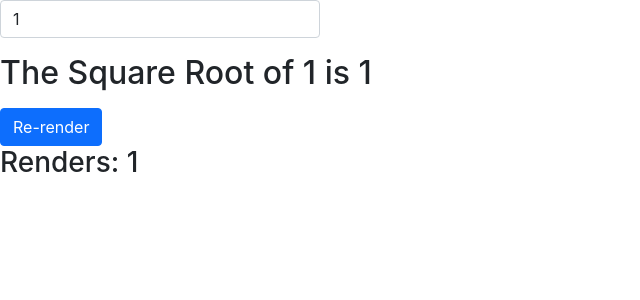
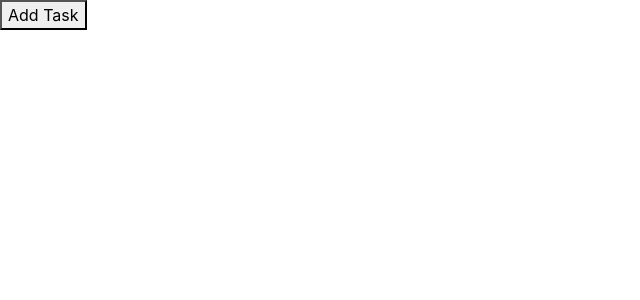
Before and after one commit to dimlutine/react-sandbox, a React (Create React App) app in the folder react-sandbox/: page / in a window 1280 px wide. Shown: the top 300 px of the page, without its empty margins (0-640 px from the left). Built offline with nearby package versions, Linux system fonts and the light colour scheme.

Commit message:
add useCallback example

```diff
--- a/react-sandbox/src/App.js
+++ b/react-sandbox/src/App.js
@@ -1,9 +1,9 @@
-import UseMemoExample from './components/UseMemoExample';
+import UseCallbackExample from './components/UseCallbackExample';
 
 function App() {
   return (
     <div className='App'>
-      <UseMemoExample />
+      <UseCallbackExample />
     </div>
   );
 }
--- /dev/null
+++ b/react-sandbox/src/components/UseCallbackExample.jsx
@@ -0,0 +1,26 @@
+import React, { useState, useCallback } from 'react';
+
+function UseCallbackExample() {
+    const [tasks, setTasks] = useState([])
+
+    const addTask = useCallback(() => {
+        setTasks((prevState) => [...prevState, 'Some Task'])
+    }, [setTasks])
+  return (
+    <div>
+        <Button addTask={addTask} />
+        {tasks.map((task, index) => (
+            <p key={index}>{task}</p>
+        ))}
+    </div>
+  )
+}
+
+const Button = React.memo(({addTask}) => {
+    console.log('Button rendered')
+    return <div>
+        <button onClick={addTask}>Add Task</button>
+    </div>
+})
+
+export default UseCallbackExample
```
